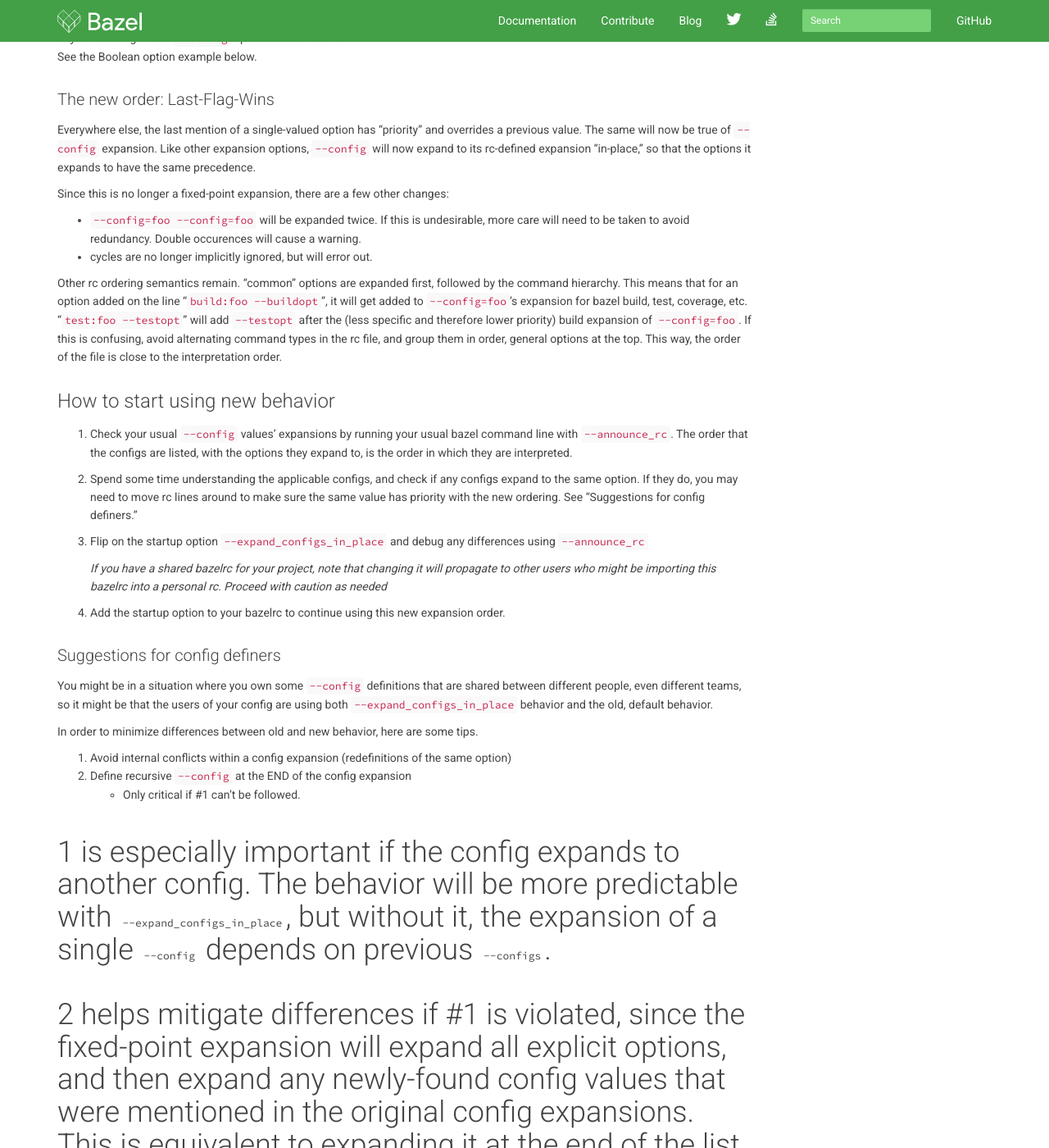
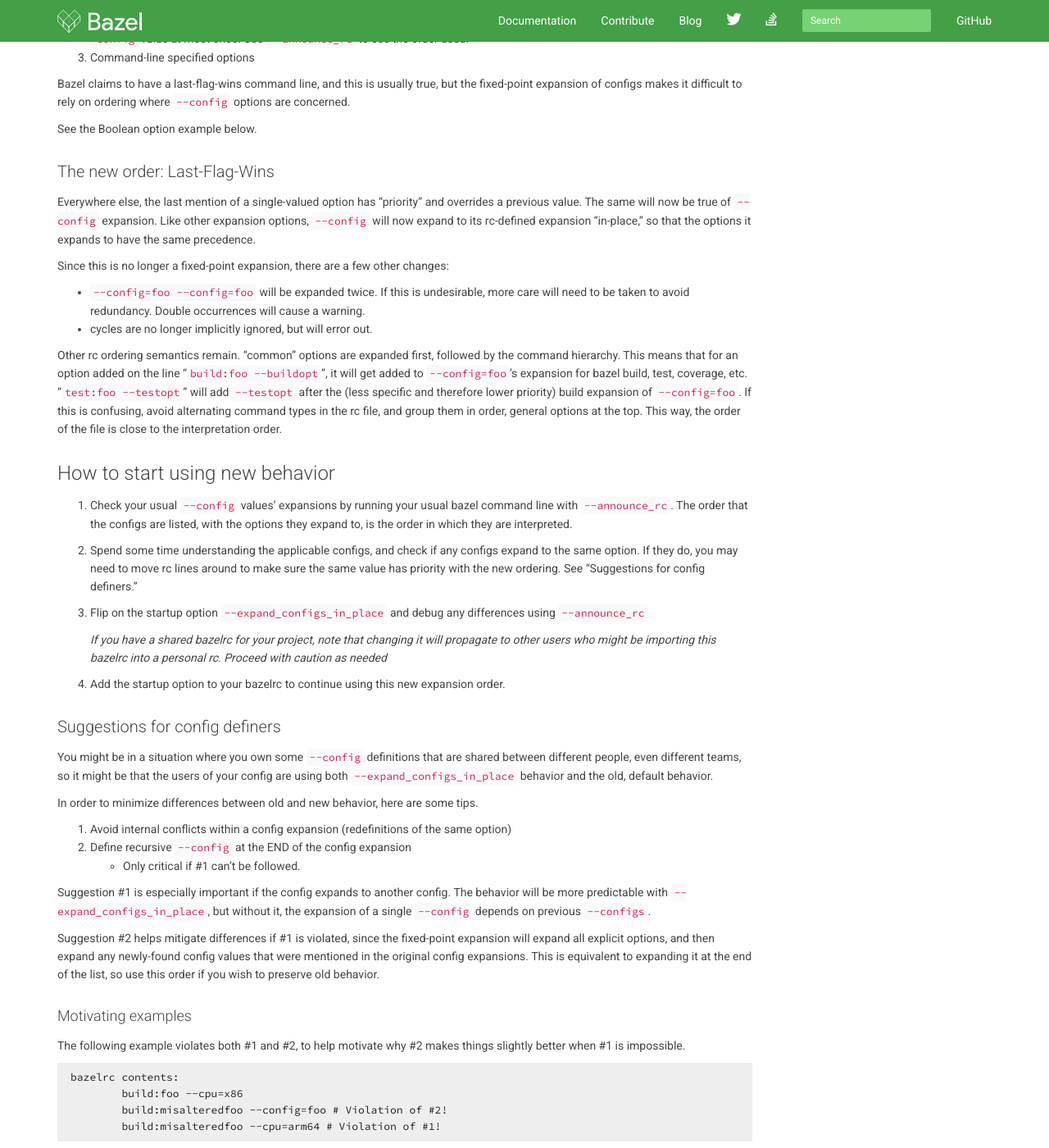
Before and after one commit to bazelbuild/bazel-blog, a Jekyll site: the page built from index.html, in a window 1280 px wide and 1400 px high, scrolled down 1000 px. Shown: the whole window at 82% size. Built offline with Jekyll 4.4.1, drawn with Linux system fonts in a browser that asks for light colours; nearby versions of some CDN libraries; library files that are not in the unit come from our copies; Markdown is read by kramdown in place of the engine named in the settings; the list of posts is cut into pages by our own code; some of the changed text lies outside the part shown.

Commit message:
Review-suggested fixes

````diff
--- a/_posts/2018-01-19-config-parsing-order.md
+++ b/_posts/2018-01-19-config-parsing-order.md
@@ -1,9 +1,9 @@
 ---
 layout: posts
-title: Migration Help: --config parsing order
+title: "Migration Help: --config parsing order"
 ---
 
-`--config` expansion order is changing, in order to make it better align with user expectations, and to make layering of configs work as intended. To prepare for the change, please test your build with startup option `--expand_configs_in_place`.
+[`--config`](https://docs.bazel.build/versions/master/user-manual.html#config) expansion order is changing, in order to make it better align with user expectations, and to make layering of configs work as intended. To prepare for the change, please test your build with startup option `--expand_configs_in_place`.
 
 Please test this change with Bazel 0.10, triggered by the startup option `--expand_configs_in_place`. The change is mostly live with Bazel 0.9, but the newest release adds an additional warning if explicit flags are overriden, which should be helpful when debugging differences. The new expansion order will become the default behavior soon, and will then no longer be configurable.
 
@@ -20,9 +20,11 @@
 
 +  Unconditionally, they are defined for a command, and all commands that inherit from it,
 	`build --foo # applies "--foo" to build, test, etc`.
-+  As a config expansions
-	`# applies "--foo" to build, test, etc. when --config=foobar is set.
-	build:foobar --foo `
++  As a config expansion
+	```
+	# applies "--foo" to build, test, etc. when --config=foobar is set.
+	build:foobar --foo
+	```
 
 ## What is changing
 
@@ -36,24 +38,25 @@
 1. Command-line specified options
 
 Bazel claims to have a last-flag-wins command line, and this is usually true, but the fixed-point expansion of configs makes it difficult to rely on ordering where `--config` options are concerned.
+
 See the Boolean option example below.
 
 ### The new order: Last-Flag-Wins
 
-Everywhere else, the last mention of a single-valued option has “priority” and overrides a previous value. The same will now be true of `--config` expansion. Like other expansion options, `--config` will now expand to its rc-defined expansion “in-place,” so that the options it expands to have the same precedence.
+Everywhere else, the last mention of a single-valued option has "priority" and overrides a previous value. The same will now be true of `--config` expansion. Like other expansion options, `--config` will now expand to its rc-defined expansion "in-place," so that the options it expands to have the same precedence.
 
 Since this is no longer a fixed-point expansion, there are a few other changes:
 
-+  `--config=foo --config=foo` will be expanded twice. If this is undesirable, more care will need to be taken to avoid redundancy. Double occurences will cause a warning.
++  `--config=foo --config=foo` will be expanded twice. If this is undesirable, more care will need to be taken to avoid redundancy. Double occurrences will cause a warning.
 +  cycles are no longer implicitly ignored, but will error out.
 
 Other rc ordering semantics remain. "common" options are expanded first, followed by the command hierarchy. This means that for an option added on the line "`build:foo --buildopt`", it will get added to `--config=foo`'s expansion for bazel build, test, coverage, etc. "`test:foo --testopt`" will add `--testopt` after the (less specific and therefore lower priority) build expansion of `--config=foo`. If this is confusing, avoid alternating command types in the rc file, and group them in order, general options at the top. This way, the order of the file is close to the interpretation order.
 
 ## How to start using new behavior
 
-1. Check your usual `--config` values’ expansions by running your usual bazel command line with `--announce_rc`. The order that the configs are listed, with the options they expand to, is the order in which they are interpreted.
+1. Check your usual `--config` values' expansions by running your usual bazel command line with `--announce_rc`. The order that the configs are listed, with the options they expand to, is the order in which they are interpreted.
 
-1. Spend some time understanding the applicable configs, and check if any configs expand to the same option. If they do, you may need to move rc lines around to make sure the same value has priority with the new ordering.  See “Suggestions for config definers.”
+1. Spend some time understanding the applicable configs, and check if any configs expand to the same option. If they do, you may need to move rc lines around to make sure the same value has priority with the new ordering.  See "Suggestions for config definers."
 
 1. Flip on the startup option `--expand_configs_in_place` and debug any differences using `--announce_rc`
 
@@ -69,11 +72,11 @@
 
 1. Avoid internal conflicts within a config expansion (redefinitions of the same option)
 1. Define recursive `--config` at the END of the config expansion
-   - Only critical if #1 can’t be followed.
+   - Only critical if #1 can't be followed.
 
-#1 is especially important if the config expands to another config. The behavior will be more predictable with `--expand_configs_in_place`, but without it, the expansion of a single `--config` depends on previous `--configs`.
+Suggestion #1 is especially important if the config expands to another config. The behavior will be more predictable with `--expand_configs_in_place`, but without it, the expansion of a single `--config` depends on previous `--configs`.
 
-#2 helps mitigate differences if #1 is violated, since the fixed-point expansion will expand all explicit options, and then expand any newly-found config values that were mentioned in the original config expansions. This is equivalent to expanding it at the end of the list, so use this order if you wish to preserve old behavior.
+Suggestion #2 helps mitigate differences if #1 is violated, since the fixed-point expansion will expand all explicit options, and then expand any newly-found config values that were mentioned in the original config expansions. This is equivalent to expanding it at the end of the list, so use this order if you wish to preserve old behavior.
 
 #### Motivating examples
 
@@ -104,7 +107,7 @@
 
 - `bazel build --config=foo --config=misalteredfoo`
 
-   effectively arm64 in fixed-point expansion, x86 with in-place, since misalteredfoo’s expansion is independent of the previous config mention.
+   effectively arm64 in fixed-point expansion, x86 with in-place, since misalteredfoo's expansion is independent of the previous config mention.
 
 ### Suggestions for users of `--config`
 
@@ -114,7 +117,7 @@
 
 B. Put `--config` options FIRST, so that explicit options continue to have precedence over the expansions of the configs.
 
-Multiple mentions of a single `--config`, when combined with violations of #1, may cause surprising results, as shown in #1’s motivating examples. In the new expansion, multiple expansions of the same config will warn. Multi-valued options will receive duplicates values, which may be surprising.
+Multiple mentions of a single `--config`, when combined with violations of #1, may cause surprising results, as shown in #1's motivating examples. In the new expansion, multiple expansions of the same config will warn. Multi-valued options will receive duplicates values, which may be surprising.
 
 #### Motivating example for B
 
````
